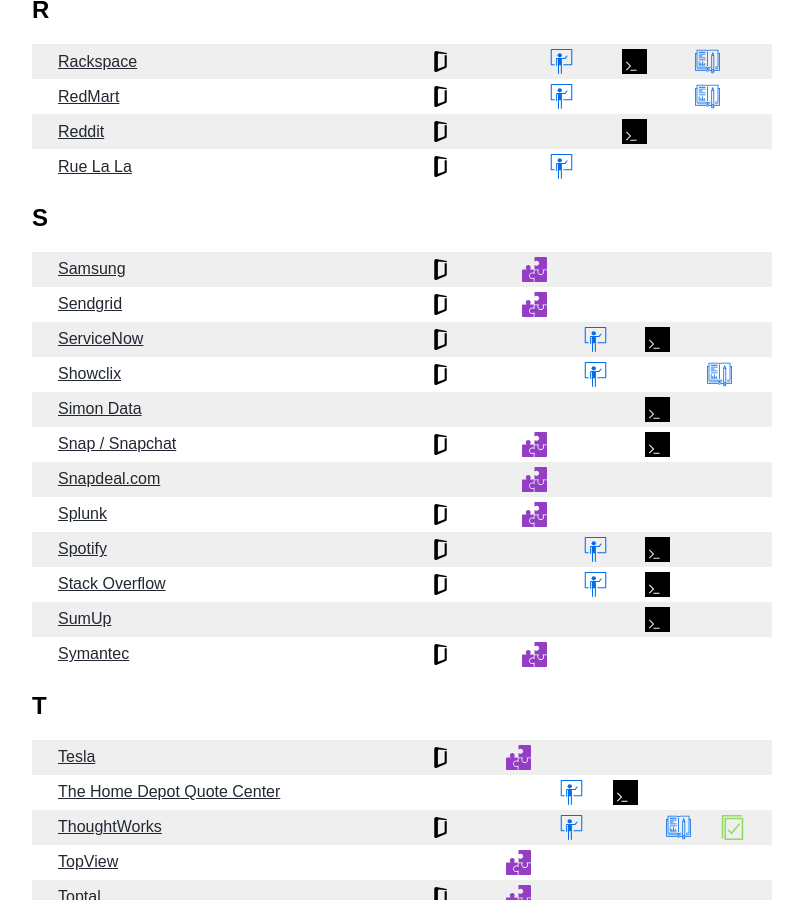
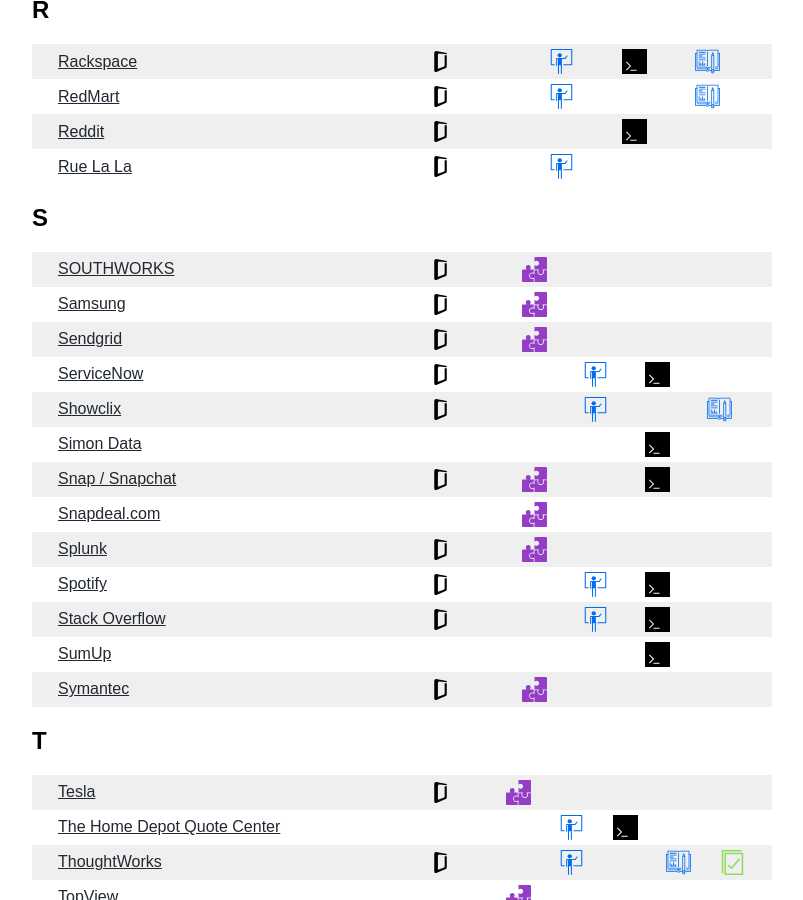
Before and after one commit to cheesesashimi/theywhiteboardedme, a Jekyll site: the page built from pages/companies-that-whiteboard.md, in a window 1280 px wide and 900 px high, scrolled down 4338 px. Shown: the whole window, without its empty margins (238-1041 px from the left). Built offline with Jekyll 4.4.1, drawn with Linux system fonts in a browser that asks for light colours.

Commit message:
add SOUTHWORKS

```diff
--- a/_data/companies_that_whiteboard/s.yml
+++ b/_data/companies_that_whiteboard/s.yml
@@ -44,6 +44,12 @@
   interview_types:
   - online_coding_challenge
 
+- name: SOUTHWORKS
+  url: https://www.southworks.com/
+  glassdoor: https://www.glassdoor.com/Overview/Working-at-SOUTHWORKS-EI_IE2785941.11,21.htm
+  interview_types:
+  - online_coding_challenge
+
 - name: Splunk
   url: http://www.splunk.com
   glassdoor: https://www.glassdoor.com/Interview/Splunk-Interview-Questions-E117313.htm
```
